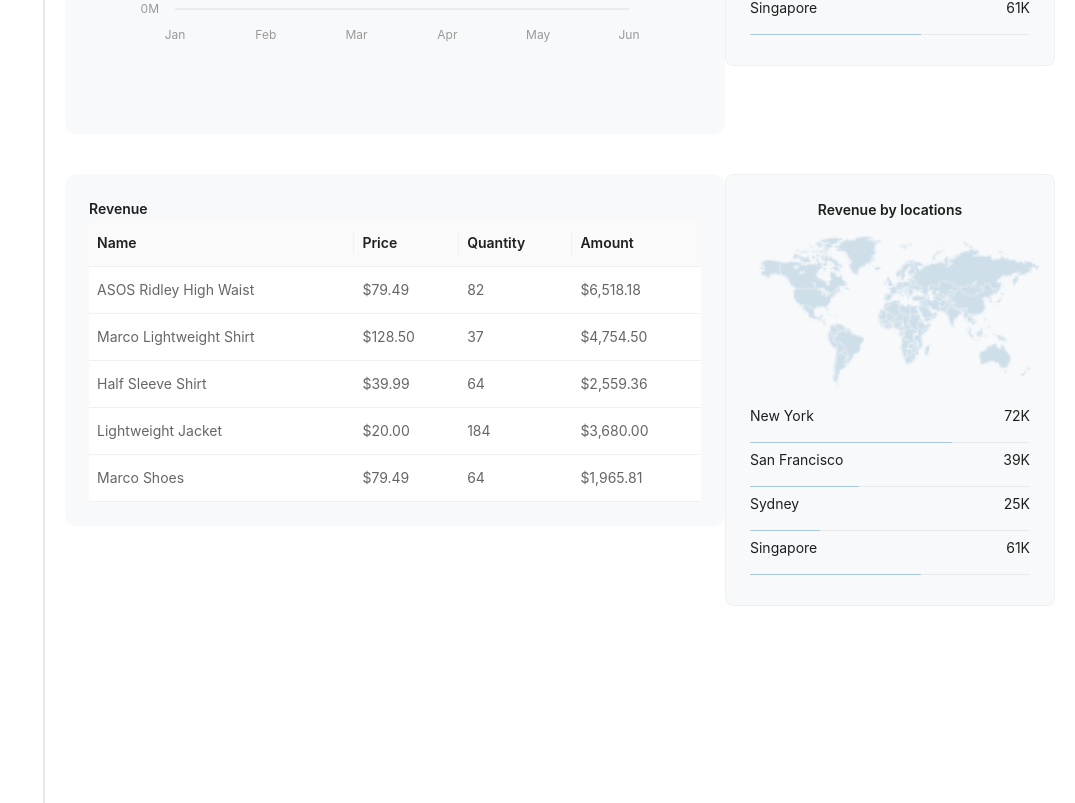
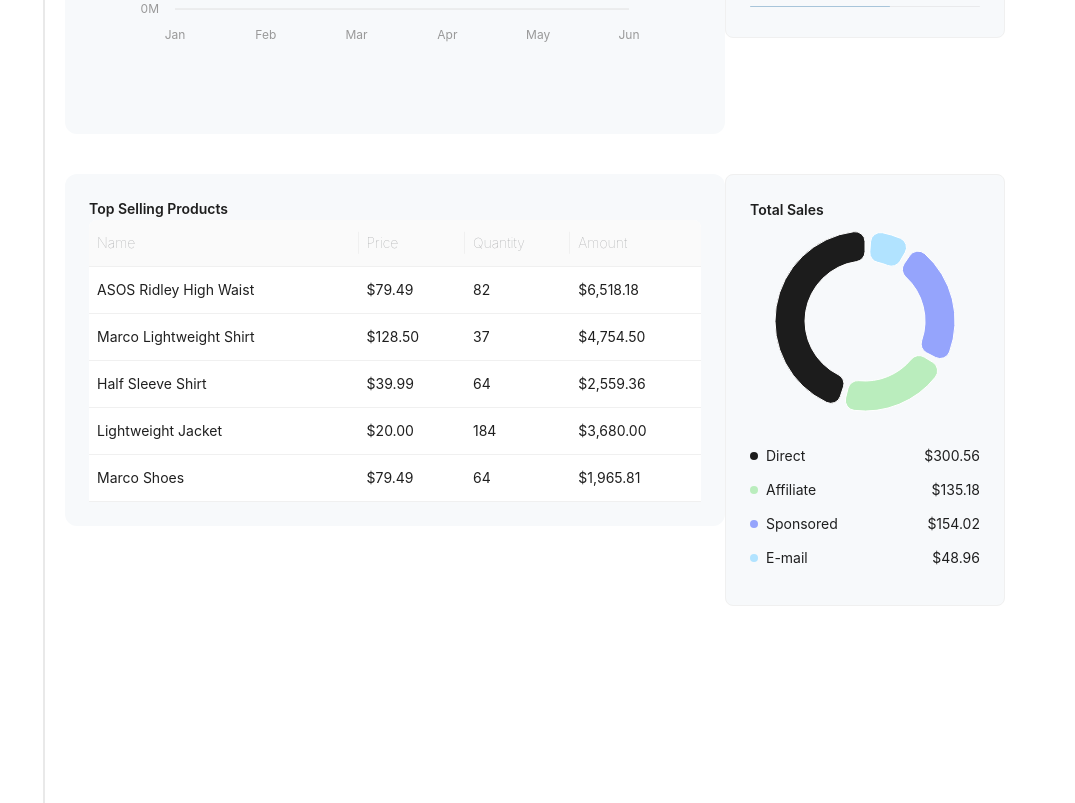
Before and after one commit to KesariIncture/Task, a React (Vite) app: page / in a window 1280 px wide. Shown: the part 790-1593 px from the top of the page, without its empty margins (205-1280 px from the left). Built offline with nearby package versions, Linux system fonts and the light colour scheme.

Commit message:
Sales Chart

```diff
--- a/src/MainContent.jsx
+++ b/src/MainContent.jsx
@@ -6,6 +6,7 @@ import StatsCards from "./StatsCards";
 import RevenueChart from "./RevenueChart";
 import Map from "./Map";
 import ProductsTable from "./ProductsTable";
+import SalesChart from "./SalesChart";
 
 const MainContent = () => {
   const { Text } = Typography;
@@ -34,7 +35,7 @@ const MainContent = () => {
             <ProductsTable />
           </Col>
           <Col xs={24} sm={24} md={24} lg={8} xl={8}>
-            <Map />
+            <SalesChart />
           </Col>
         </Row>
       </div>
--- a/src/Map.jsx
+++ b/src/Map.jsx
@@ -10,7 +10,7 @@ const Map = () => {
   ];
 
   return (
-    <Card style={{ maxWidth: "400px", backgroundColor: "#f7f9fb" }}>
+    <Card style={{ maxWidth: "280px", backgroundColor: "#f7f9fb" }}>
       <Typography
         style={{
           fontSize: "14px",
@@ -20,7 +20,7 @@ const Map = () => {
       >
         Revenue by locations
       </Typography>
-      <img src={map} alt="Map" width={300} style={{ marginTop: "10px" }}></img>
+      <img src={map} alt="Map" width={250} style={{ marginTop: "10px" }}></img>
       {locations.map((loc) => (
         <div key={loc.name}>
           <div style={{ display: "flex", justifyContent: "space-between" }}>
--- a/src/ProductsTable.jsx
+++ b/src/ProductsTable.jsx
@@ -6,25 +6,25 @@ const ProductsTable = () => {
       title: "Name",
       dataIndex: "name",
       key: "name",
-      render: (text) => <span style={{ color: "#666" }}>{text}</span>,
+      render: (text) => <span>{text}</span>,
     },
     {
       title: "Price",
       dataIndex: "price",
       key: "price",
-      render: (text) => <span style={{ color: "#666" }}>{text}</span>,
+      render: (text) => <span>{text}</span>,
     },
     {
       title: "Quantity",
       dataIndex: "quantity",
       key: "quantity",
-      render: (text) => <span style={{ color: "#666" }}>{text}</span>,
+      render: (text) => <span>{text}</span>,
     },
     {
       title: "Amount",
       dataIndex: "amount",
       key: "amount",
-      render: (text) => <span style={{ color: "#666" }}>{text}</span>,
+      render: (text) => <span>{text}</span>,
     },
   ];
 
@@ -80,7 +80,7 @@ const ProductsTable = () => {
           fontWeight: "600",
         }}
       >
-        Revenue
+        Top Selling Products
       </Typography>
       <Table
         columns={columns}
@@ -88,6 +88,21 @@ const ProductsTable = () => {
         pagination={false}
         showHeader={true}
         size="middle"
+        className="custom-table"
+        components={{
+          header: {
+            cell: (props) => (
+              <th
+                {...props}
+                style={{
+                  ...props.style,
+                  color: "#9fa0a2",
+                  fontWeight: 100,
+                }}
+              />
+            ),
+          },
+        }}
       />
     </div>
   );
--- /dev/null
+++ b/src/SalesChart.jsx
@@ -0,0 +1,119 @@
+import { Card, Typography } from "antd";
+import { PieChart, Pie, Cell, ResponsiveContainer, Tooltip } from "recharts";
+
+const SalesChart = () => {
+  const data = [
+    { name: "Direct", value: 300.56, percentage: 38.6 },
+    { name: "Affiliate", value: 135.18, percentage: 17.3 },
+    { name: "Sponsored", value: 154.02, percentage: 19.8 },
+    { name: "E-mail", value: 48.96, percentage: 6.3 },
+  ];
+
+  const COLORS = {
+    Direct: "#1c1c1c",
+    Affiliate: "#baedbd",
+    Sponsored: "#95a4fc",
+    "E-mail": "#b1e3ff",
+  };
+
+  const legendItems = [
+    { name: "Direct", value: "$300.56", color: "#1c1c1c" },
+    { name: "Affiliate", value: "$135.18", color: "#baedbd" },
+    { name: "Sponsored", value: "$154.02", color: "#95a4fc" },
+    { name: "E-mail", value: "$48.96", color: "#b1e3ff" },
+  ];
+
+  const CustomTooltip = ({ active, payload }) => {
+    if (active && payload && payload.length) {
+      const { percentage } = payload[0].payload;
+      return (
+        <div
+          style={{
+            backgroundColor: "gray",
+            color: "white",
+            padding: "4px 8px",
+            borderRadius: "4px",
+            fontSize: "14px",
+          }}
+        >
+          {`${percentage}%`}
+        </div>
+      );
+    }
+    return null;
+  };
+
+  return (
+    <Card
+      style={{
+        backgroundColor: "#f7f9fb",
+        maxWidth: "280px",
+      }}
+    >
+      <Typography
+        style={{
+          fontSize: "14px",
+          fontWeight: "600",
+        }}
+      >
+        Total Sales
+      </Typography>
+      <div
+        style={{ position: "relative", height: "200px", marginBottom: "24px" }}
+      >
+        <ResponsiveContainer width="100%" height="100%">
+          <PieChart>
+            <Pie
+              data={data}
+              cx="50%"
+              cy="50%"
+              innerRadius={60}
+              outerRadius={90}
+              paddingAngle={4}
+              dataKey="value"
+              startAngle={90}
+              endAngle={450}
+              cornerRadius={10}
+            >
+              {data.map((entry, index) => (
+                <Cell key={`cell-${index}`} fill={COLORS[entry.name]} />
+              ))}
+            </Pie>
+            <Tooltip content={<CustomTooltip />} />
+          </PieChart>
+        </ResponsiveContainer>
+      </div>
+
+      <div style={{ marginTop: "16px" }}>
+        {legendItems.map((item, index) => (
+          <div
+            key={index}
+            style={{
+              display: "flex",
+              alignItems: "center",
+              justifyContent: "space-between",
+              marginBottom: "12px",
+              fontSize: "14px",
+            }}
+          >
+            <div style={{ display: "flex", alignItems: "center" }}>
+              <div
+                style={{
+                  width: "8px",
+                  height: "8px",
+                  borderRadius: "50%",
+                  backgroundColor: item.color,
+                  marginRight: "8px",
+                }}
+              ></div>
+              <span>{item.name}</span>
+            </div>
+            <span>{item.value}</span>
+          </div>
+        ))}
+      </div>
+    </Card>
+  );
+};
+
+export default SalesChart;
```
